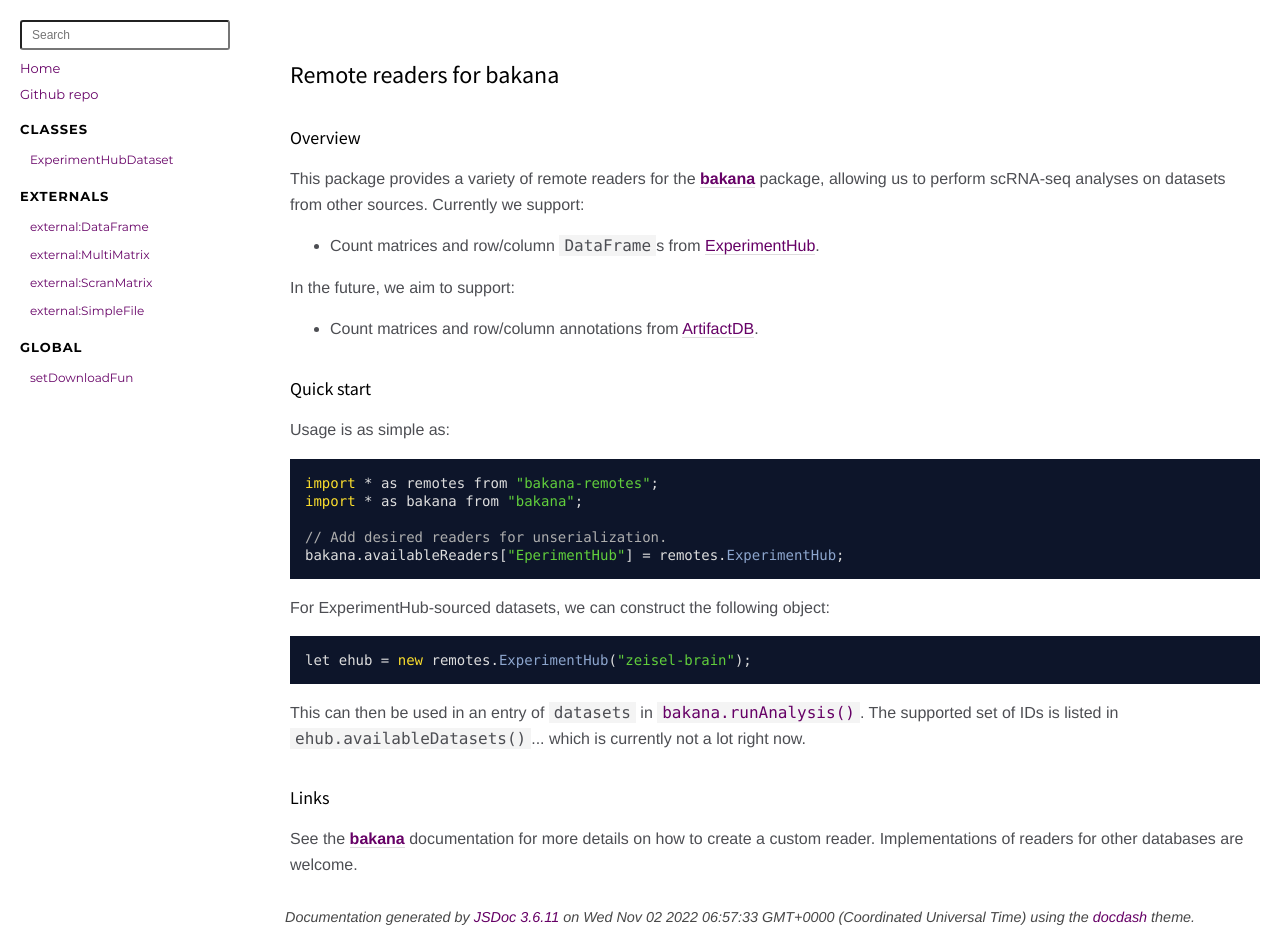
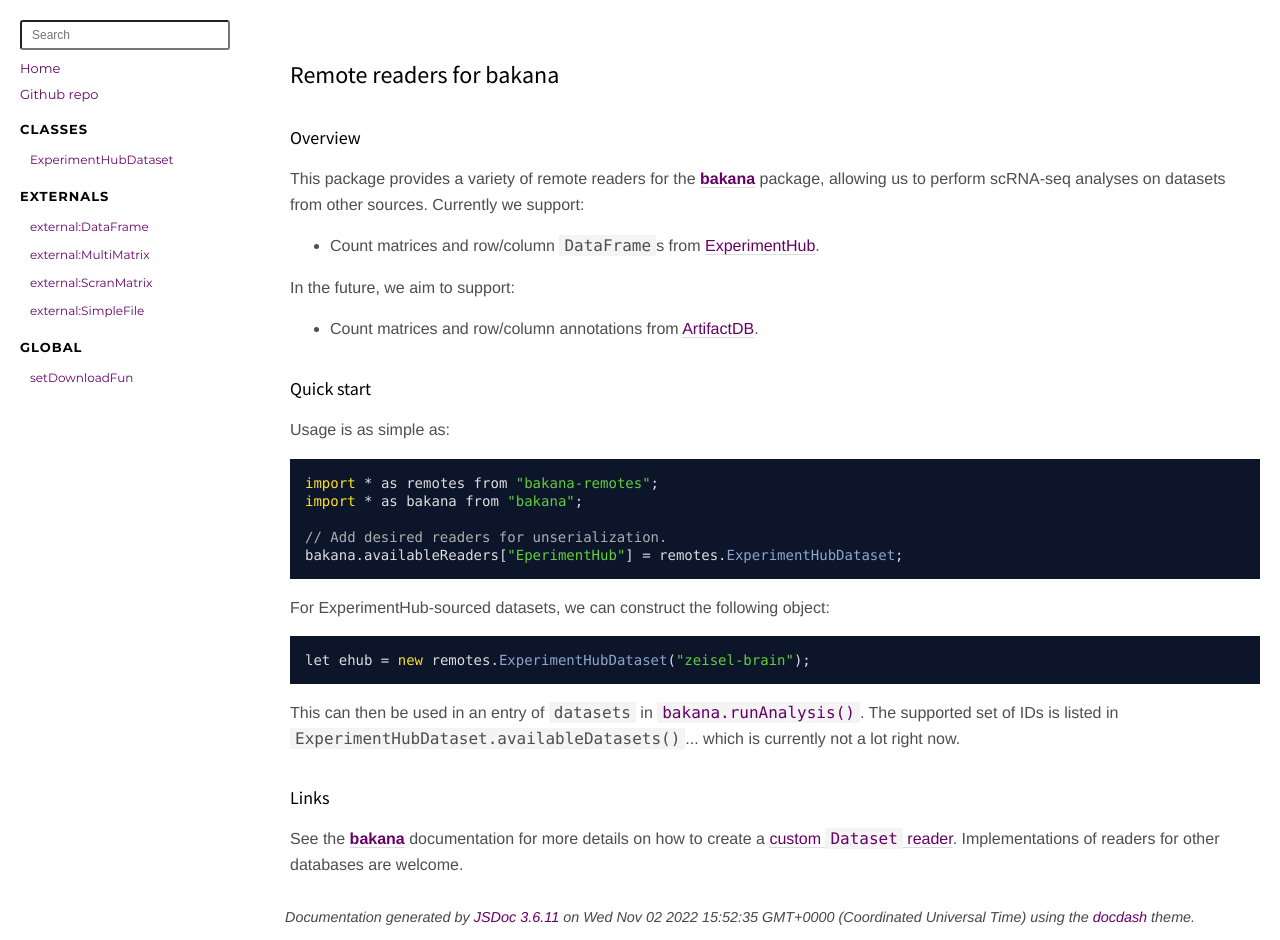
Before and after one commit to kanaverse/bakana-remotes, a plain HTML site: page docs/index.html in a window 1280 px wide. Drawn offline with Linux system fonts and the light colour scheme.

Commit message:
Deploying to gh-pages from @ LTLA/bakana-remotes@7a43be8ee2a80e756edd1b911127725177c4cb15 🚀

```diff
--- a/docs/index.html
+++ b/docs/index.html
@@ -77,15 +77,15 @@ Currently we support:</p>
 import * as bakana from &quot;bakana&quot;;
 
 // Add desired readers for unserialization.
-bakana.availableReaders[&quot;EperimentHub&quot;] = remotes.ExperimentHub;
+bakana.availableReaders[&quot;EperimentHub&quot;] = remotes.ExperimentHubDataset;
 </code></pre>
 <p>For ExperimentHub-sourced datasets, we can construct the following object:</p>
-<pre class="prettyprint source lang-js"><code>let ehub = new remotes.ExperimentHub(&quot;zeisel-brain&quot;);
+<pre class="prettyprint source lang-js"><code>let ehub = new remotes.ExperimentHubDataset(&quot;zeisel-brain&quot;);
 </code></pre>
 <p>This can then be used in an entry of <code>datasets</code> in <a href="https://ltla.github.io/bakana/global.html#runAnalysis"><code>bakana.runAnalysis()</code></a>.
-The supported set of IDs is listed in <code>ehub.availableDatasets()</code>... which is currently not a lot right now.</p>
+The supported set of IDs is listed in <code>ExperimentHubDataset.availableDatasets()</code>... which is currently not a lot right now.</p>
 <h2>Links</h2>
-<p>See the <a href="https://github.com/LTLA/bakana"><strong>bakana</strong></a> documentation for more details on how to create a custom reader.
+<p>See the <a href="https://github.com/LTLA/bakana"><strong>bakana</strong></a> documentation for more details on how to create a <a href="https://github.com/LTLA/bakana/blob/master/docs/related/custom_readers.md">custom <code>Dataset</code> reader</a>.
 Implementations of readers for other databases are welcome.</p></article>
     </section>
 
@@ -101,7 +101,7 @@ Implementations of readers for other databases are welcome.</p></article>
 <br class="clear">
 
 <footer>
-    Documentation generated by <a href="https://github.com/jsdoc3/jsdoc">JSDoc 3.6.11</a> on Wed Nov 02 2022 06:57:33 GMT+0000 (Coordinated Universal Time) using the <a href="https://github.com/clenemt/docdash">docdash</a> theme.
+    Documentation generated by <a href="https://github.com/jsdoc3/jsdoc">JSDoc 3.6.11</a> on Wed Nov 02 2022 15:52:35 GMT+0000 (Coordinated Universal Time) using the <a href="https://github.com/clenemt/docdash">docdash</a> theme.
 </footer>
 
 <script>prettyPrint();</script>
```
Also changed, not shown: docs/ExperimentHub.js.html (+1 -1 lines), docs/ExperimentHubDataset.html (+1 -1 lines), docs/external-DataFrame.html (+1 -1 lines), docs/external-MultiMatrix.html (+1 -1 lines), docs/external-ScranMatrix.html (+1 -1 lines), docs/external-SimpleFile.html (+1 -1 lines), docs/global.html (+1 -1 lines), docs/utils.js.html (+1 -1 lines).
